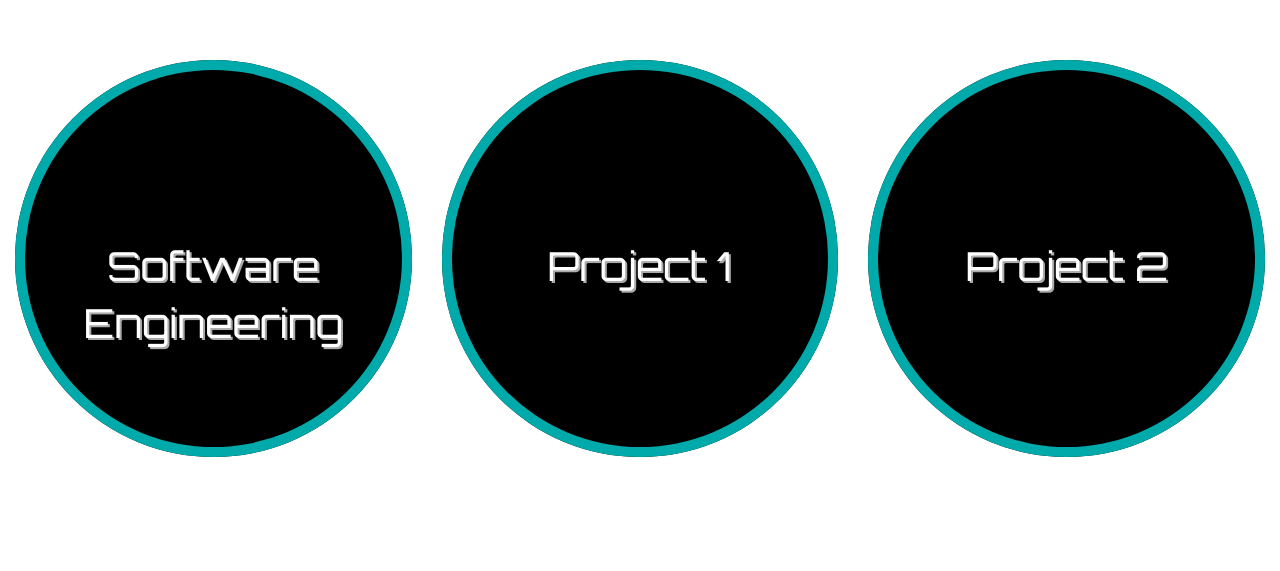
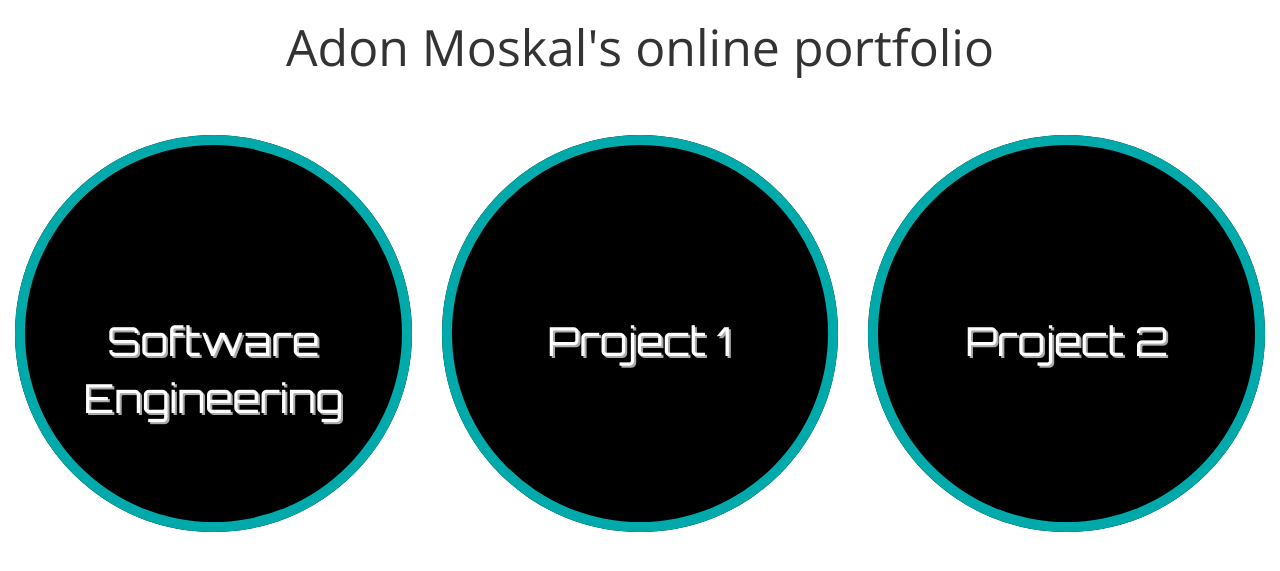
Before and after one commit to dfenders/portfolio, a Jekyll site: the page built from index.html, in a window 1280 px wide. Shown: the top 571 px of the page. Built offline with Jekyll 4.4.1, drawn with Linux system fonts in a browser that asks for light colours.

Commit message:
Update index.html

```diff
--- a/index.html
+++ b/index.html
@@ -9,14 +9,14 @@ pages:
   - name: Project 2
     url: project2
 ---
-<h1 class="heading">{{ title }}</h1>
+<h1 class="heading">{{ page.title }}</h1>
 <div class="row alignMiddle">
 	{% for item in page.pages %}
-	<a href="{{ item.url }}">
-		<div class="col-md-4">
+	<div class="col-md-4">
+		<a href="{{ item.url }}">
 			<div class="circleText">{{ item.name }}</div>
 			<div class="circle"></div>
-		</div>
-	</a>
+		</a>
+	</div>
 	{% endfor %}
 </div>
```
